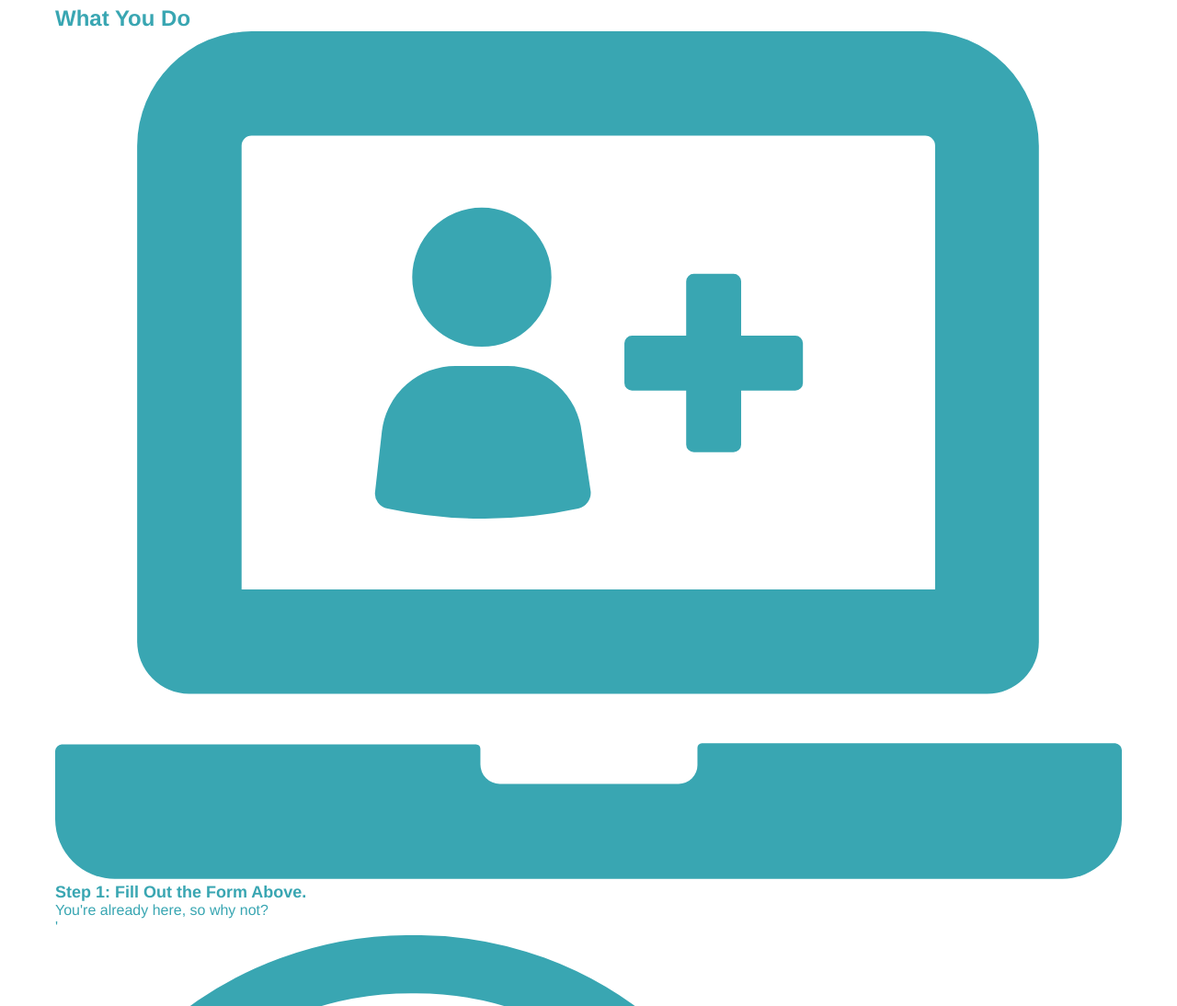
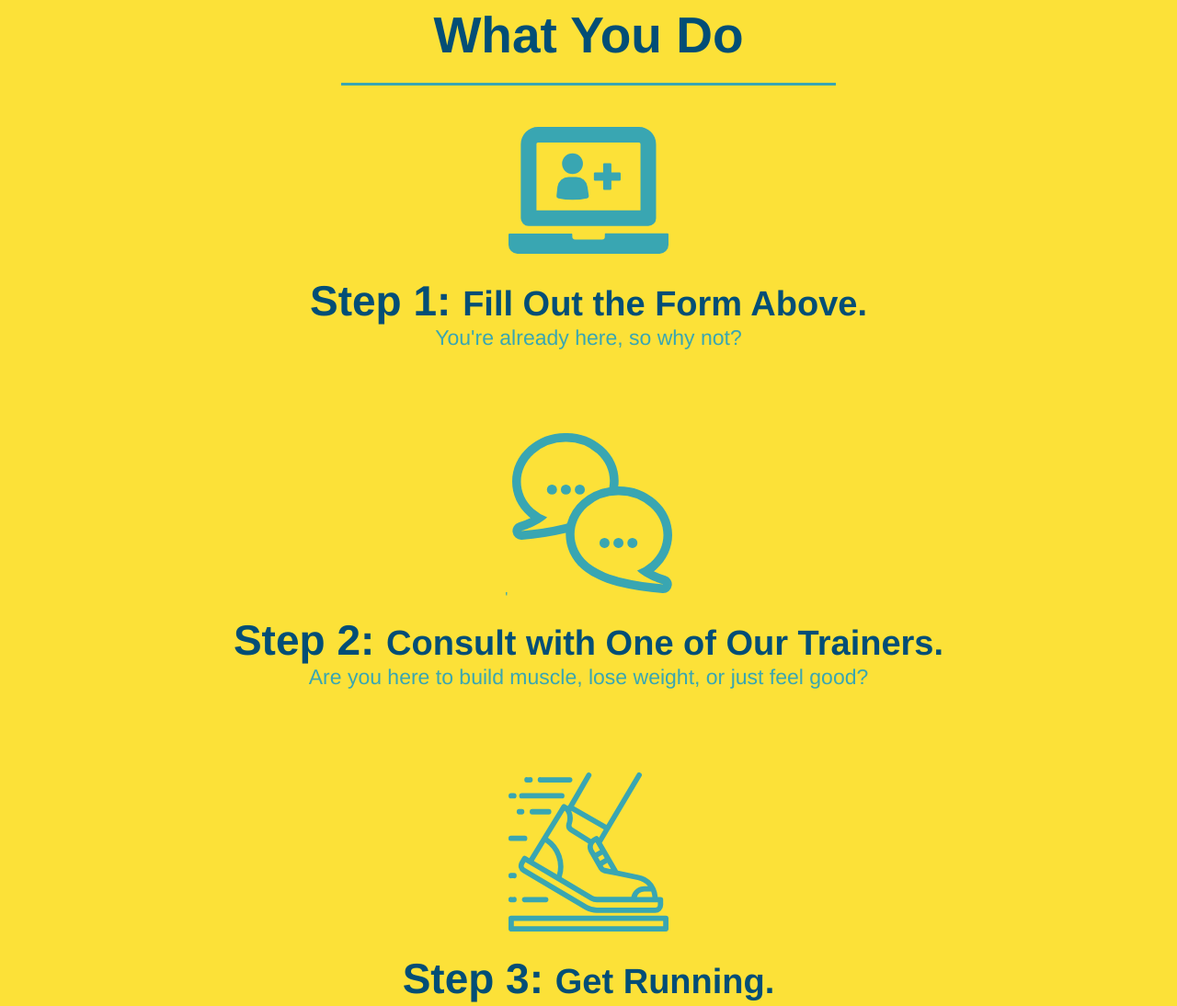
Before and after one commit to Joshuawd190/run-buddy, a plain HTML site: page index.html in a window 1280 px wide. Shown: the part 1080-2174 px from the top of the page at 92% size. Drawn offline with Linux system fonts and the light colour scheme.

Commit message:
style what you do section

```diff
--- a/assets/css/style.css
+++ b/assets/css/style.css
@@ -122,15 +122,6 @@ section h3 {
 .intro {
   text-align: center;
 }
-.intro h2 {
-  font-size: 55px;
-  color: #024e76;
-  margin-bottom: 35px;
-  padding: 0 100px 20px 100px;
-  border-bottom: 3px solid;
-  border-color: #fce138;
-  display: inline-block;
-}
 .intro p {
   line-height: 1.7;
   color: #39a6b2;
@@ -138,3 +129,40 @@ section h3 {
   font-size: 20px;
   margin: 0 auto;
 }
+.steps {
+  text-align: center;
+  background: #fce138;
+}
+.steps div {
+  margin-bottom: 80px;
+}
+.steps img {
+  width: 15%;
+  margin: 10px 0;
+}
+.steps h3 {
+  color: #024e76;
+  font-size: 46px;
+  margin-top: 10px;
+}
+.steps p {
+  color: #39a6b2;
+  font-size: 23px;
+}
+.steps span {
+  font-size: 38px;
+}
+.section-title {
+  font-size: 55px;
+  color: #024e76;
+  margin-bottom: 35px;
+  padding: 0 100px 20px 100px;
+  border-bottom: 3px solid;
+  display: inline-block;
+}
+.primary-border {
+  border-color: #fce138;
+}
+.secondary-border {
+  border-color: #39a6b2;
+}
--- a/index.html
+++ b/index.html
@@ -85,7 +85,7 @@
 
     <!--"what we do" section-->
     <section id="what-we-do" class="intro">
-      <h2>What We Do</h2>
+      <h2 class="section-title primary-border">What We Do</h2>
       <p>
         Lorem ipsum dolor sit amet, consectetur adipisicing elit. Sapiente
         doloribus rerum aliquid quibusdam exercitationem voluptate! Debitis
@@ -95,25 +95,25 @@
     </section>
 
     <!--"what you do section"-->
-    <section id="what-you-do">
-      <h2>What You Do</h2>
+    <section id="what-you-do" class="steps">
+      <h2 class="section-title secondary-border">What You Do</h2>
       <div>
         <!--insert this img element-->
         <img src="./assets/Images/step-1.svg" alt="" />
-        <h3>Step 1: Fill Out the Form Above.</h3>
+        <h3>Step 1: <span>Fill Out the Form Above.</span></h3>
         <p>You're already here, so why not?</p>
       </div>
 
       <div>
         '
         <img src="./assets/Images/step-2.svg" alt="" />
-        <h3>Step 2: Consult with One of Our Trainers.</h3>
+        <h3>Step 2: <span>Consult with One of Our Trainers.</span></h3>
         <p>Are you here to build muscle, lose weight, or just feel good?</p>
       </div>
 
       <div>
         <img src="./assets/Images/step-3.svg" alt="" />
-        <h3>Step 3: Get Running.</h3>
+        <h3>Step 3: <span>Get Running.</span></h3>
         <p>
           Hit the ground running (literally) once you trainer lays out your plan
         </p>
@@ -121,7 +121,7 @@
 
       <div>
         <img src="./assets/Images/step-4.svg" alt="" />
-        <h3>Step 4: see Results.</h3>
+        <h3>Step 4: <span>See Results.</span></h3>
         <p>Bi-weekly checkins with your tainer will keep you focused</p>
       </div>
     </section>
```
